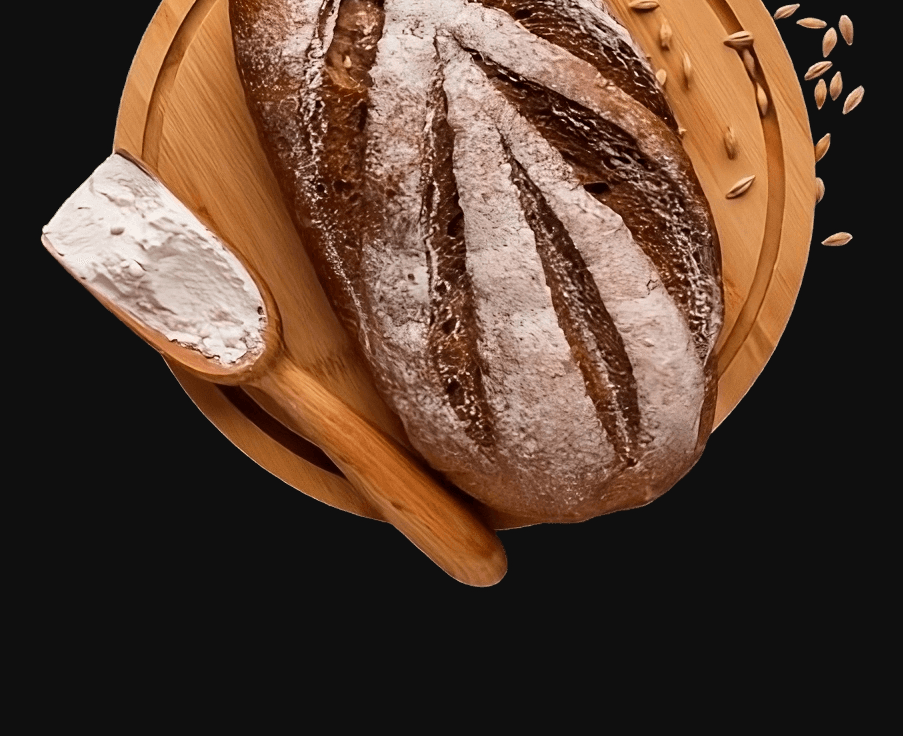
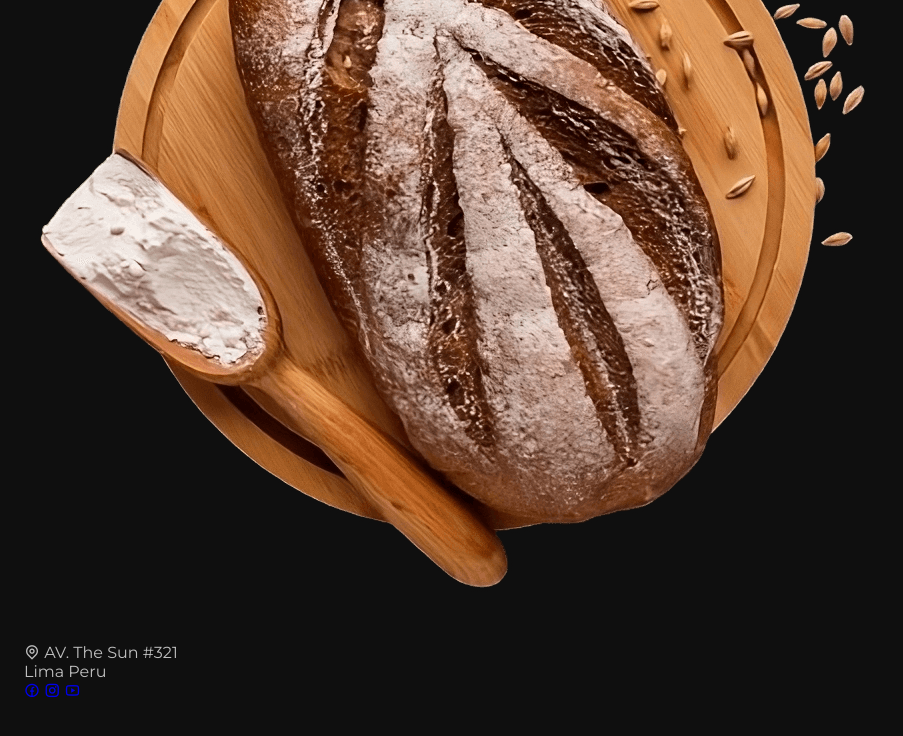
Before and after one commit to Fardosohashim/bakery, a plain HTML site: page index.html in a window 1280 px wide. Shown: the part 1746-2482 px from the top of the page, without its empty margins (0-903 px from the left). Drawn offline with nearby package versions, Linux system fonts and the light colour scheme.

Commit message:
added some links

```diff
--- a/index.html
+++ b/index.html
@@ -81,6 +81,31 @@
             <div class="home_image">
                <img src="images/home-bread.png" alt="image" class="home_img">
             </div>
+
+             <footer class="home_footer">
+               <div class="home_location">
+                  <i class="ri-map-pin-line"></i>
+                  <span>AV. The Sun #321 <br> Lima Peru</span>
+               </div>
+
+               <div class="home-social">
+                   <a href=" https://www.facebook.com" target="_blank">
+                     <i class="ri-facebook-circle-line"></i>
+
+                   </a>
+
+                   <a href="https://www.instagram.com" target="_blank">
+                     <i class="ri-instagram-line"></i>
+
+                   </a>
+
+                   <a href=" https://www.youtube.com" target="_blank">
+                     <i class="ri-youtube-line"></i>
+
+                   </a>
+               </div>
+             </footer>
+
            </div>
         </section>
 
```
